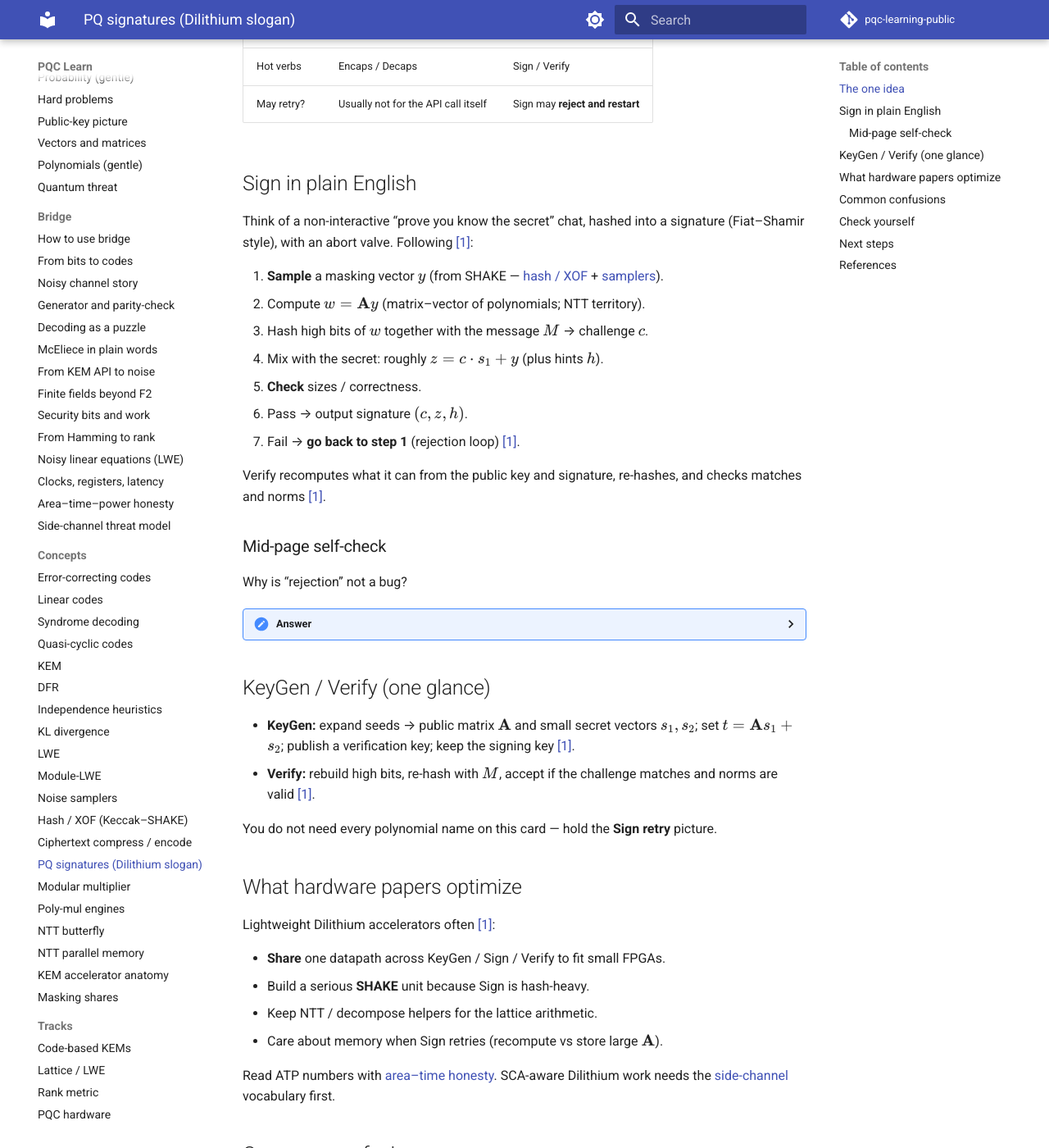
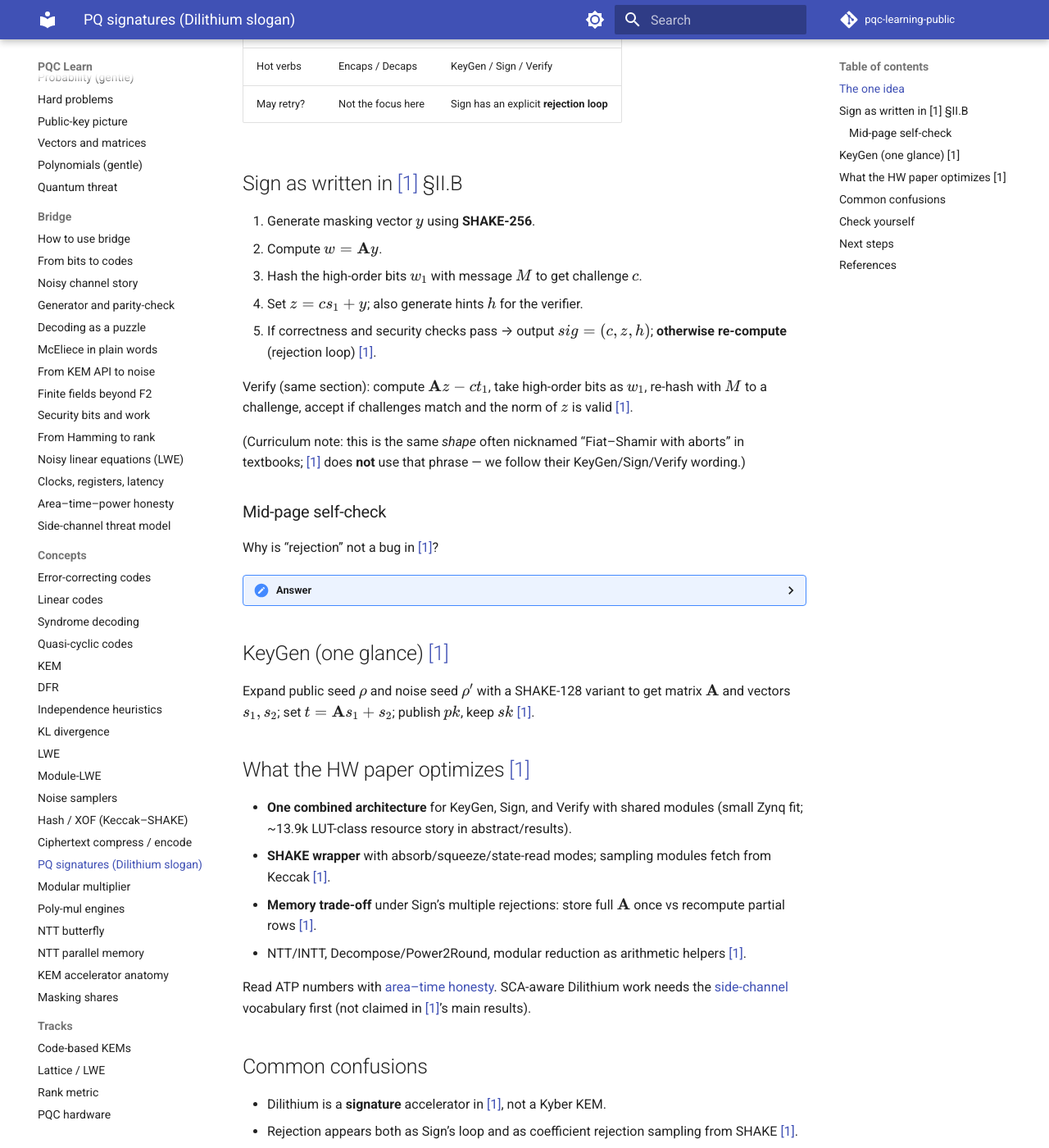
Before and after one commit to Post-Quantum-Cryptography-PQC/learning, an MkDocs documentation site: the page built from docs/concepts/pq-signatures-dilithium.md, in a window 1280 px wide and 1400 px high, scrolled down 607 px. Shown: the whole window at 82% size. Built offline with MkDocs 1.6.1 and Material for MkDocs 9.7.7, drawn with Linux system fonts in a browser that asks for light colours; comment, search, counter and statistics services are not loaded; some of the changed text lies outside the part shown.

Commit message:
sync from pqc-learning-public@fa8ad46

```diff
--- a/docs/concepts/pq-signatures-dilithium.md
+++ b/docs/concepts/pq-signatures-dilithium.md
@@ -4,84 +4,77 @@
 **Next:** [KEM](kem.md) (contrast) · [KEM accelerator anatomy](kem-accelerator-anatomy.md) · Tracks: [Lattice / LWE](../tracks/lattice-lwe/ROADMAP.md) · [PQC hardware](../tracks/pqc-hardware/ROADMAP.md)
 **Tracks:** lattice-lwe · pqc-hardware
 
-**Learning goals.** Contrast a KEM with a signature in one table, walk Dilithium’s Sign loop in plain English (including “try again”), and see why HW papers sweat both NTT and SHAKE.
+**Learning goals.** Contrast a KEM with a signature in one table, walk Dilithium’s Sign loop as written in [[1]](#ref-1) (including “try again”), and see why that HW paper sweats both NTT and SHAKE.
 
 ## The one idea
 
 So far the lattice track emphasized **KEMs**: agree on a fresh shared secret ([KEM](kem.md)).
-**Dilithium** (ML-DSA family) is a **signature** scheme: prove a message came from the secret-key holder [[1]](#ref-1).
+[[1]](#ref-1) implements **CRYSTALS-Dilithium**, a **post-quantum digital signature** with algorithms KeyGen, Sign, and Verify.
 
-It still uses module-lattice arithmetic and NTTs — so poly engines return — but the **API and control flow** are different [[1]](#ref-1).
+It still uses polynomial / NTT arithmetic — so poly engines return — but the **API is Sign/Verify**, not Encaps/Decaps [[1]](#ref-1).
 
-| | KEM (e.g. ML-KEM) | Signature (Dilithium) [[1]](#ref-1) |
+| | KEM (curriculum) | Dilithium in [[1]](#ref-1) |
 |--|-------------------|------------------------|
-| Goal | Shared secret | Authenticate a message |
-| Hot verbs | Encaps / Decaps | Sign / Verify |
-| May retry? | Usually not for the API call itself | Sign may **reject and restart** |
+| Goal | Shared secret | Authenticate a message via $sig$ |
+| Hot verbs | Encaps / Decaps | KeyGen / Sign / Verify |
+| May retry? | Not the focus here | Sign has an explicit **rejection loop** |
 
-## Sign in plain English
+## Sign as written in [[1]](#ref-1) §II.B
 
-Think of a non-interactive “prove you know the secret” chat, hashed into a signature (Fiat–Shamir style), with an abort valve. Following [[1]](#ref-1):
+1. Generate masking vector $y$ using **SHAKE-256**.
+2. Compute $w=\mathbf{A}y$.
+3. Hash the high-order bits $w_1$ with message $M$ to get challenge $c$.
+4. Set $z=c s_1 + y$; also generate hints $h$ for the verifier.
+5. If correctness and security checks pass → output $sig=(c,z,h)$; **otherwise re-compute** (rejection loop) [[1]](#ref-1).
 
-1. **Sample** a masking vector $y$ (from SHAKE — [hash / XOF](hash-xof-keccak.md) + [samplers](noise-samplers.md)).
-2. Compute $w = \mathbf{A}y$ (matrix–vector of polynomials; NTT territory).
-3. Hash high bits of $w$ together with the message $M$ → challenge $c$.
-4. Mix with the secret: roughly $z = c\cdot s_1 + y$ (plus hints $h$).
-5. **Check** sizes / correctness.
-   - Pass → output signature $(c, z, h)$.
-   - Fail → **go back to step 1** (rejection loop) [[1]](#ref-1).
+Verify (same section): compute $\mathbf{A}z - c t_1$, take high-order bits as $w_1$, re-hash with $M$ to a challenge, accept if challenges match and the norm of $z$ is valid [[1]](#ref-1).
 
-Verify recomputes what it can from the public key and signature, re-hashes, and checks matches and norms [[1]](#ref-1).
+(Curriculum note: this is the same *shape* often nicknamed “Fiat–Shamir with aborts” in textbooks; [[1]](#ref-1) does **not** use that phrase — we follow their KeyGen/Sign/Verify wording.)
 
 ### Mid-page self-check
 
-Why is “rejection” not a bug?
+Why is “rejection” not a bug in [[1]](#ref-1)?
 
 <details><summary>Answer</summary>
 
-It is part of the design: discard signatures that would be too revealing or malformed, then try again with fresh masking [[1]](#ref-1).
+§II.B: if checks fail, the signature is re-computed in the rejection loop — that is part of Sign, not a hardware glitch.
 
 </details>
 
-## KeyGen / Verify (one glance)
+## KeyGen (one glance) [[1]](#ref-1)
 
-- **KeyGen:** expand seeds → public matrix $\mathbf{A}$ and small secret vectors $s_1,s_2$; set $t=\mathbf{A}s_1+s_2$; publish a verification key; keep the signing key [[1]](#ref-1).
-- **Verify:** rebuild high bits, re-hash with $M$, accept if the challenge matches and norms are valid [[1]](#ref-1).
+Expand public seed $\rho$ and noise seed $\rho'$ with a SHAKE-128 variant to get matrix $\mathbf{A}$ and vectors $s_1,s_2$; set $t=\mathbf{A}s_1+s_2$; publish $pk$, keep $sk$ [[1]](#ref-1).
 
-You do not need every polynomial name on this card — hold the **Sign retry** picture.
+## What the HW paper optimizes [[1]](#ref-1)
 
-## What hardware papers optimize
+- **One combined architecture** for KeyGen, Sign, and Verify with shared modules (small Zynq fit; ~13.9k LUT-class resource story in abstract/results).
+- **SHAKE wrapper** with absorb/squeeze/state-read modes; sampling modules fetch from Keccak [[1]](#ref-1).
+- **Memory trade-off** under Sign’s multiple rejections: store full $\mathbf{A}$ once vs recompute partial rows [[1]](#ref-1).
+- NTT/INTT, Decompose/Power2Round, modular reduction as arithmetic helpers [[1]](#ref-1).
 
-Lightweight Dilithium accelerators often [[1]](#ref-1):
-
-- **Share** one datapath across KeyGen / Sign / Verify to fit small FPGAs.
-- Build a serious **SHAKE** unit because Sign is hash-heavy.
-- Keep NTT / decompose helpers for the lattice arithmetic.
-- Care about memory when Sign retries (recompute vs store large $\mathbf{A}$).
-
-Read ATP numbers with [area–time honesty](../bridge/area-time-power-honesty.md). SCA-aware Dilithium work needs the [side-channel](../bridge/side-channel-threat-model.md) vocabulary first.
+Read ATP numbers with [area–time honesty](../bridge/area-time-power-honesty.md). SCA-aware Dilithium work needs the [side-channel](../bridge/side-channel-threat-model.md) vocabulary first (not claimed in [[1]](#ref-1)’s main results).
 
 ## Common confusions
 
-- Dilithium is **not** “Kyber Encrypt renamed” [[1]](#ref-1).
-- Rejection sampling here is about Sign checks — related toolkit to CBD, different purpose.
-- Falcon is another PQ signature with a **different** math stack — not this card.
+- Dilithium is a **signature** accelerator in [[1]](#ref-1), not a Kyber KEM.
+- Rejection appears both as Sign’s loop and as coefficient rejection sampling from SHAKE [[1]](#ref-1).
+- Falcon is another PQ signature — not this card / not [[1]](#ref-1).
 
 ## Check yourself
 
-1. KEM vs signature — one sentence each.
+1. List the three Dilithium algorithms in [[1]](#ref-1).
 <details><summary>Answer</summary>
-KEM establishes a shared secret; a signature authenticates a message [[1]](#ref-1).
+KeyGen, Sign, Verify.
 </details>
 
-2. What happens when Dilithium’s Sign checks fail?
+2. What happens when Sign’s checks fail in §II.B?
 <details><summary>Answer</summary>
-Reject and restart sampling / signing [[1]](#ref-1).
+Re-compute the signature (rejection loop).
 </details>
 
-3. Why might Sign be slow even with a fast NTT?
+3. Why might Sign be slow even with a fast NTT, according to [[1]](#ref-1)’s design emphasis?
 <details><summary>Answer</summary>
-SHAKE/hash work and possible retries can dominate [[1]](#ref-1).
+SHAKE/sampling dominate timelines; rejections may repeat work / affect memory strategy.
 </details>
 
 ## Next steps
```
Also changed, not shown: docs/bridge/side-channel-threat-model.md (+42 -38 lines), docs/concepts/ciphertext-compress-encode.md (+39 -45 lines), docs/concepts/hash-xof-keccak.md (+33 -30 lines), docs/concepts/masking-shares.md (+37 -38 lines), docs/concepts/noise-samplers.md (+43 -52 lines).
